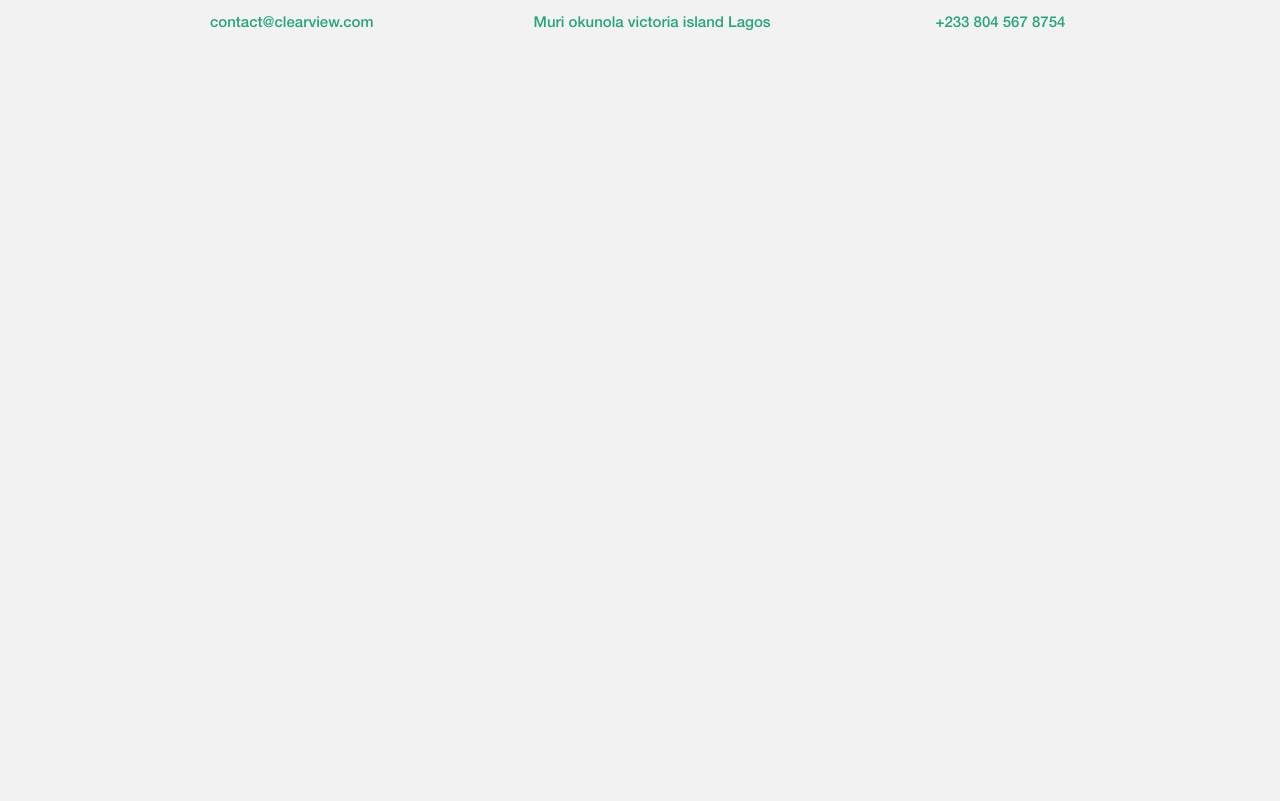
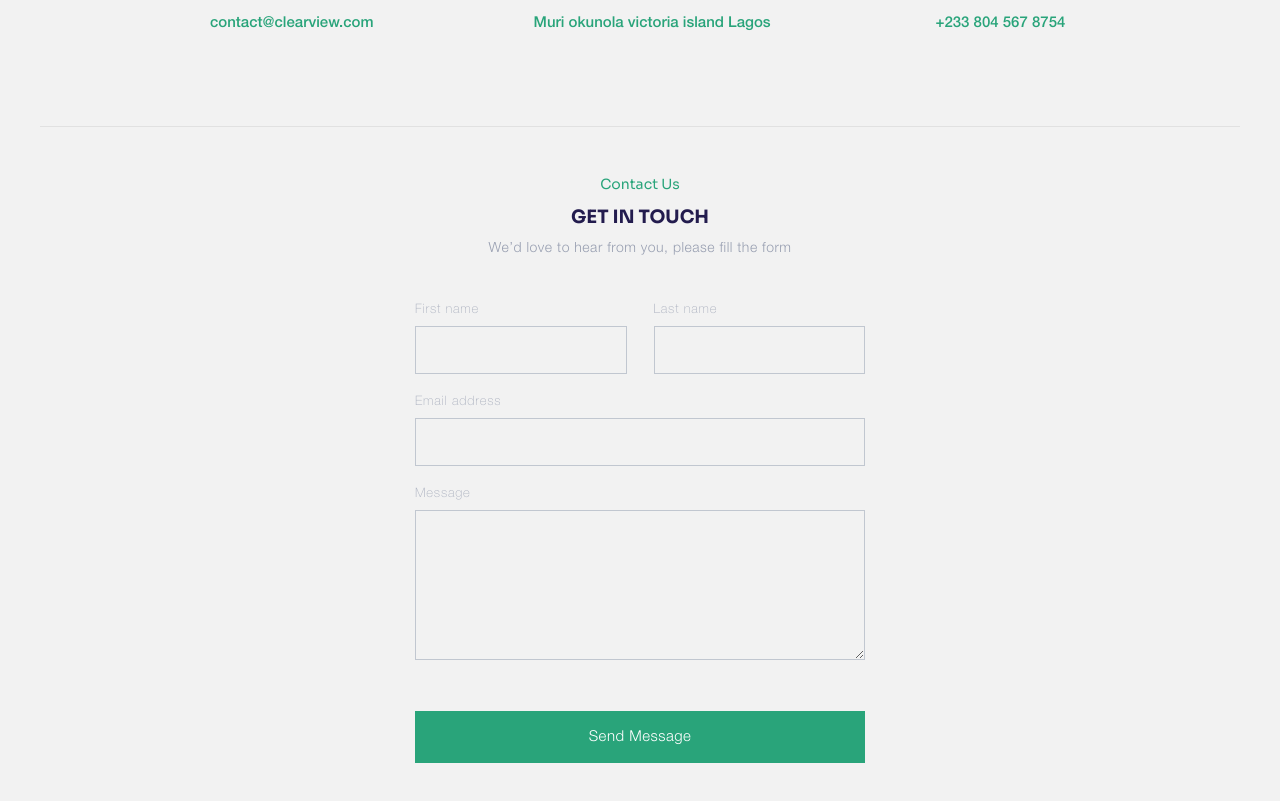
Before and after one commit to The-Anomaly/ClearView, a React (Create React App) app: page /contact-us in a window 1280 px wide. Shown: the part 501-1302 px from the top of the page. Before the commit the page ends 800 px from the top, so only its background shows below. Built offline with nearby package versions, Linux system fonts and the light colour scheme.

Commit message:
add contact form to contact page

```diff
--- /dev/null
+++ b/src/components/Contact/ContactForm/index.tsx
@@ -0,0 +1,43 @@
+import { Button } from "components/subComponents";
+import styles from "./styles.module.css";
+
+const ContactForm = () => {
+  return (
+    <section>
+      <div className={`appContainer ${styles.contactFormContainer}`}>
+        <div className={styles.textArea}>
+          <p>Contact Us</p>
+          <h4>GET IN TOUCH</h4>
+          <p>We’d love to hear from you, please fill the form</p>
+        </div>
+        <form className={styles.formContainer}>
+          <div className={styles.halfInput}>
+            <label>First name </label>
+            <input name="firstName" type="text" required />
+          </div>
+          <div className={styles.halfInput}>
+            <label>Last name </label>
+            <input name="lastName" type="text" required />
+          </div>
+          <div className={styles.fullInput}>
+            <label>Email address </label>
+            <input name="email" type="email" required />
+          </div>
+          <div className={styles.fullInput}>
+            <label>Message </label>
+            <textarea name="message" required />
+          </div>
+          <Button
+            className={styles.btn}
+            onClick={() => {}}
+            text="Send Message"
+            size="full"
+            type="green"
+          />
+        </form>
+      </div>
+    </section>
+  );
+};
+
+export { ContactForm };
--- a/src/components/Contact/index.tsx
+++ b/src/components/Contact/index.tsx
@@ -1,4 +1,5 @@
 import * as React from "react";
+import { ContactForm } from "./ContactForm";
 import { ContactInfoSection } from "./ContactInfoSection";
 import { HeroSection } from "./HeroSection";
 
@@ -7,6 +8,7 @@ const ContactUI = () => {
     <React.Fragment>
       <HeroSection />
       <ContactInfoSection />
+      <ContactForm />
     </React.Fragment>
   );
 };
```
